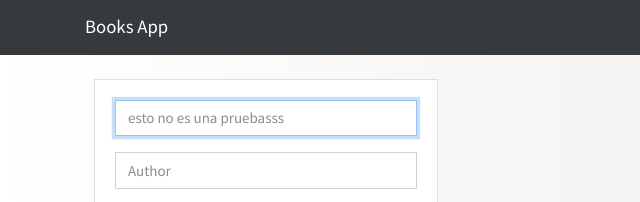
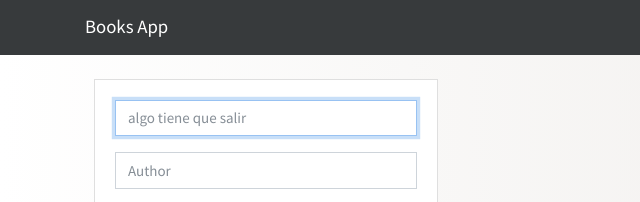
Before and after one commit to momokohime/proyecto-okami-github, a website built with webpack: page frontend/index.html in a window 1280 px wide. Shown: the top 202 px of the page, 0-640 px from the left. Built offline with nearby package versions, Linux system fonts and the light colour scheme; no server answers.

Commit message:
modified:   frontend/index.html

```diff
--- a/frontend/index.html
+++ b/frontend/index.html
@@ -24,7 +24,7 @@
 
         <form id="book-form" class="card card-body">
           <div class="form-group">
-            <input type="text" id="title" class="form-control" placeholder="esto no es una pruebasss" autofocus>
+            <input type="text" id="title" class="form-control" placeholder="algo tiene que salir" autofocus>
           </div>
           <div class="form-group">
             <input type="text" id="author" class="form-control" placeholder="Author">
```
